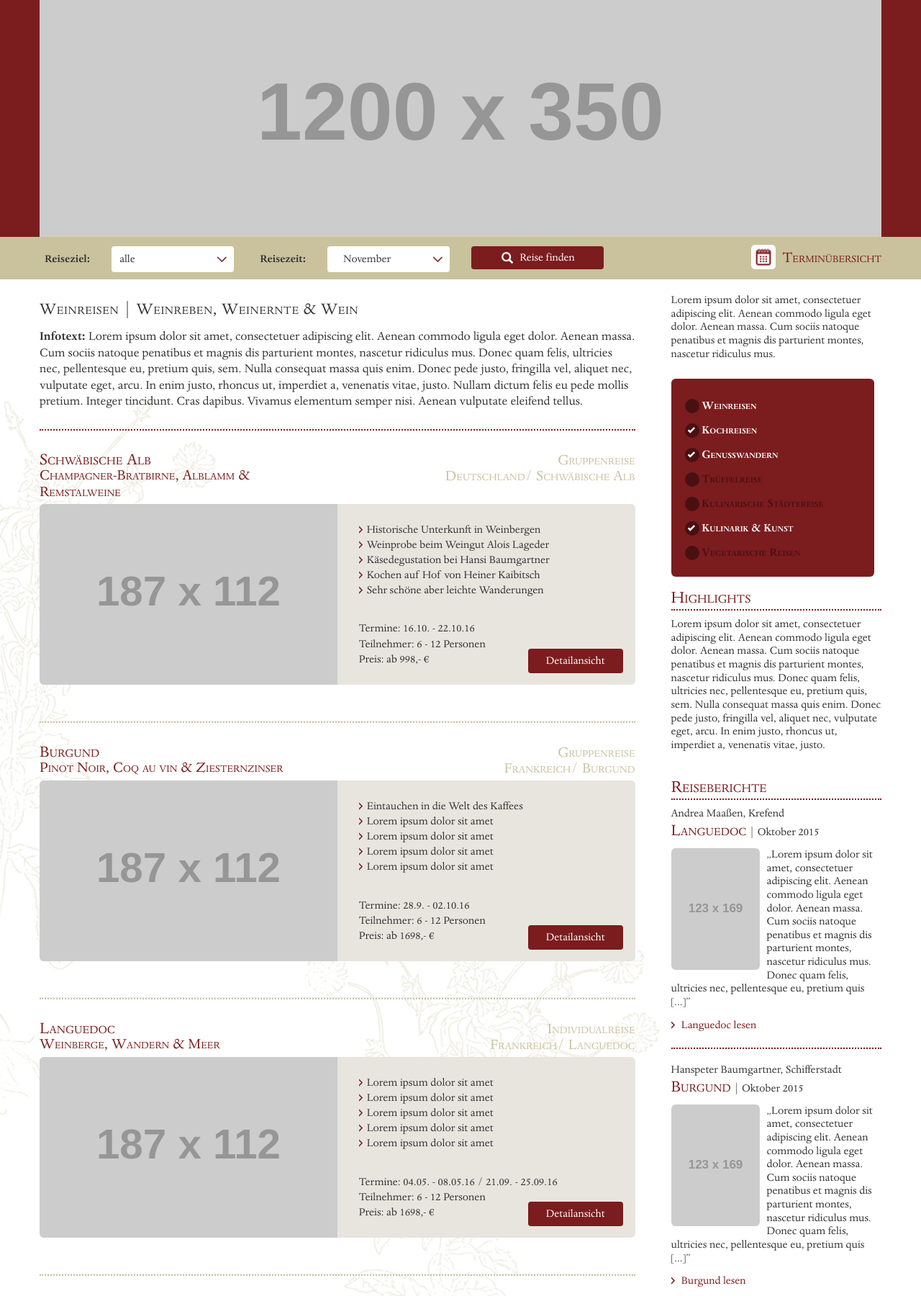
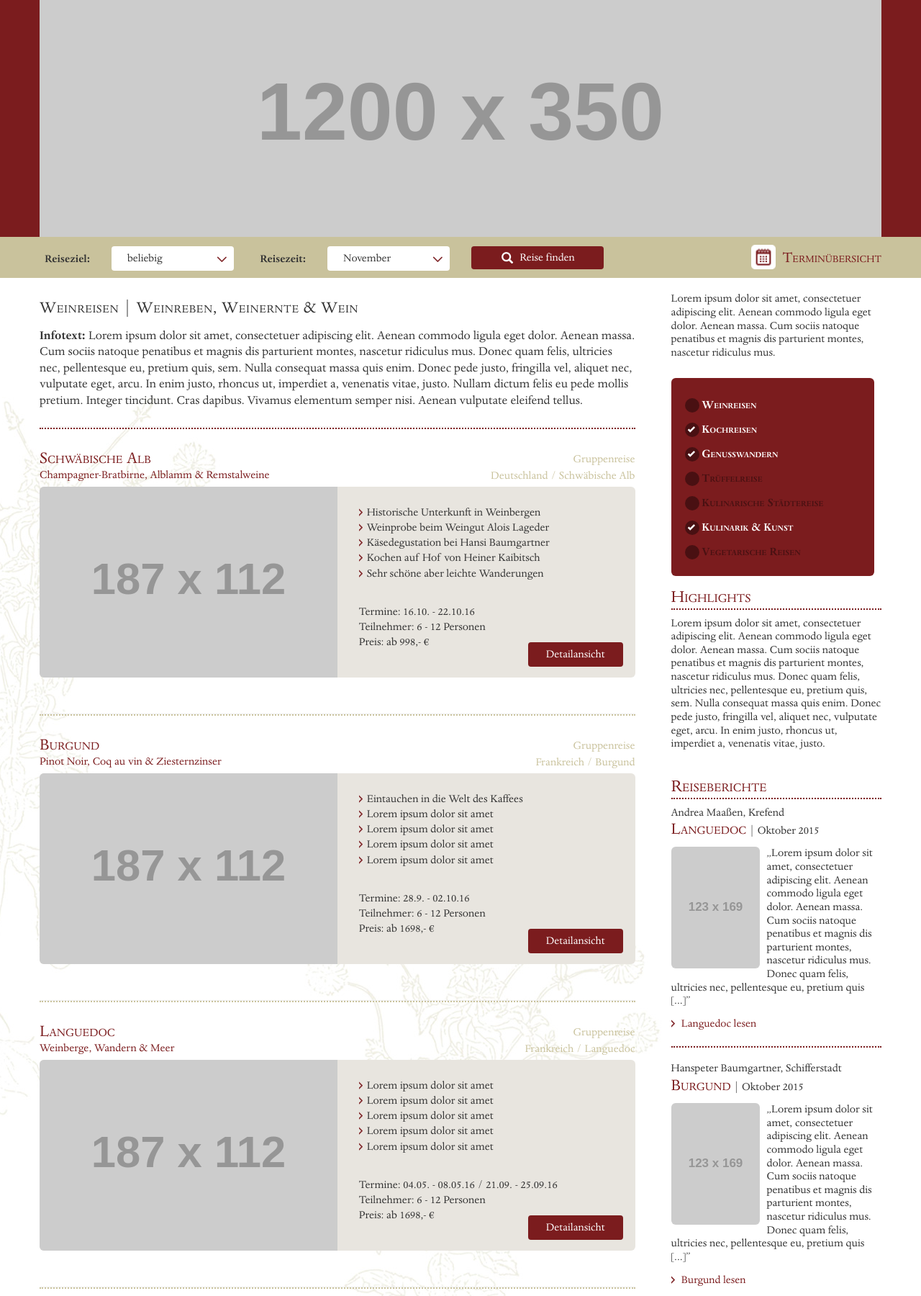
Before and after one commit to gallien/sapio, a PHP site: page /10-reisethema.html in a window 1280 px wide. Shown: the part 118-1918 px from the top of the page at 72% size. Run offline with PHP 8.4, Linux system fonts and the light colour scheme; grey boxes labelled with a size stand in for pictures from a placeholder-image service; some libraries are stand-ins or nearby versions.

Commit message:
Reisethemen

```diff
--- a/10-reiseland.html
+++ b/10-reiseland.html
@@ -38,7 +38,6 @@
                         </p>
                         <hr class="col-xs-12 inlinehr" />
                     </section>
-                    <div id="aside-include" class="clearfix visible-xs"></div>
                     <section class="row reiselandboxes paddingtop0 marginbottom15">
                         <div class="col-xs-6"><h2 class="red-text">Südtirol</h2><small class="red-text">Wein, Käse &amp; Wandern</small></div>
                         <div class="col-xs-6 text-right"><small class="ochre-text">Gruppenreise<br/>Italien / Südtirol</small></div>
--- a/10-reisethema.html
+++ b/10-reisethema.html
@@ -5,7 +5,6 @@
     <meta http-equiv="X-UA-Compatible" content="IE=edge">
     <meta name="viewport" content="width=device-width, initial-scale=1">
     <title>Sapio - Kulinarische Entdeckungsreisen | Reisethema: Weinreisen</title>
-    <link href="https://fonts.googleapis.com/css?family=Lora" rel="stylesheet">
     <link href="vendor/bootstrap/dist/css/bootstrap.min.css" rel="stylesheet">
     <link href="assets/styles/css.css" rel="stylesheet">
     <!--[if lt IE 9]>
@@ -31,7 +30,7 @@
 
         <section class="row">
             <div class="container">
-                <div id="maincontent" class="col-xs-12 col-sm-9">
+                <div id="maincontent" class="col-xs-12 col-sm-8 col-md-9 col-lg-9">
                     <section class="row paddinbottom0">
                         <h1 class="col-xs-12">Weinreisen | Weinreben, Weinernte &amp; Wein</h1>
                         <p class="col-xs-12">
@@ -39,16 +38,14 @@
                         </p>
                         <hr class="col-xs-12 inlinehr" />
                     </section>
-                    <div id="aside-include" class="clearfix visible-xs"></div>
-                    <hr class="visible-xs" />
                     <section class="row reiselandboxes paddingtop0">
-                        <h2 class="col-xs-6 red-text">Schwäbische Alb<br/><small class="red-text">Champagner-Bratbirne, Alblamm &amp; Remstalweine</small></h2>
-                        <h2 class="col-xs-6 ochre-text text-right"><small class="ochre-text">Gruppenreise<br/>Deutschland/ Schwäbische Alb</small></h2>
+                        <div class="col-xs-6"><h2 class="red-text">Schwäbische Alb</h2><small class="red-text">Champagner-Bratbirne, Alblamm &amp; Remstalweine</small></div>
+                        <div class="col-xs-6 text-right"><small class="ochre-text">Gruppenreise<br/>Deutschland / Schwäbische Alb</small></div>
                         <article class="row col-xs-12">
                             <div class="img-rounded ochre-light">
-                                <figure class="col-xs-12 col-sm-6 padding0" style="background-image:url('https://dummyimage.com/187x112/cccccc/000000.png&text=dummy');">&nbsp;</figure>
-                                <div class="col-xs-12 col-sm-6">
-                                    <ul class="list-sapiostyled list-unstyled lh24">
+                                <figure class="col-xs-12 col-md-6 padding0" style="background-image:url('https://dummyimage.com/187x112/cccccc/000000.png&text=dummy');">&nbsp;</figure>
+                                <div class="col-xs-12 col-md-6">
+                                    <ul class="list-sapiostyled list-unstyled">
                                         <li>Historische Unterkunft in Weinbergen</li>
                                         <li>Weinprobe beim Weingut Alois Lageder</li>
                                         <li>Käsedegustation bei Hansi Baumgartner</li>
@@ -56,7 +53,7 @@
                                         <li>Sehr schöne aber leichte Wanderungen</li>
                                     </ul>
                                     <br/>
-                                    <ul class="list-unstyled lh24">
+                                    <ul class="list-unstyled">
                                         <li>Termine: 16.10. - 22.10.16</li>
                                         <li>Teilnehmer: 6 - 12 Personen</li>
                                         <li>Preis: ab 998,- €</li>
@@ -66,13 +63,13 @@
                             </div>
                             <hr/>
                         </article>
-                        <h2 class="col-xs-6 red-text">Burgund<br/><small class="red-text">Pinot Noir, Coq au vin &amp; Ziesternzinser</small></h2>
-                        <h2 class="col-xs-6 ochre-text text-right"><small class="ochre-text">Gruppenreise<br/>Frankreich/ Burgund</small></h2>
+                        <div class="col-xs-6"><h2 class="red-text">Burgund</h2><small class="red-text">Pinot Noir, Coq au vin &amp; Ziesternzinser</small></div>
+                        <div class="col-xs-6 text-right"><small class="ochre-text">Gruppenreise<br/>Frankreich / Burgund</small></div>
                         <article class="row col-xs-12">
                             <div class="img-rounded ochre-light">
-                                <figure class="col-xs-12 col-sm-6 padding0" style="background-image:url('https://dummyimage.com/187x112/cccccc/000000.png&text=dummy');">&nbsp;</figure>
-                                <div class="col-xs-12 col-sm-6">
-                                    <ul class="list-sapiostyled list-unstyled lh24">
+                                <figure class="col-xs-12 col-md-6 padding0" style="background-image:url('https://dummyimage.com/187x112/cccccc/000000.png&text=dummy');">&nbsp;</figure>
+                                <div class="col-xs-12 col-md-6">
+                                    <ul class="list-sapiostyled list-unstyled">
                                         <li>Eintauchen in die Welt des Kaffees</li>
                                         <li>Lorem ipsum dolor sit amet</li>
                                         <li>Lorem ipsum dolor sit amet</li>
@@ -80,7 +77,7 @@
                                         <li>Lorem ipsum dolor sit amet</li>
                                     </ul>
                                     <br/>
-                                    <ul class="list-unstyled lh24">
+                                    <ul class="list-unstyled">
                                         <li>Termine: 28.9. - 02.10.16</li>
                                         <li>Teilnehmer: 6 - 12 Personen</li>
                                         <li>Preis: ab 1698,- €</li>
@@ -90,13 +87,13 @@
                             </div>
                             <hr/>
                         </article>
-                        <h2 class="col-xs-6 red-text">Languedoc<br/><small class="red-text">Weinberge, Wandern &amp; Meer</small></h2>
-                        <h2 class="col-xs-6 ochre-text text-right"><small class="ochre-text">Individualreise<br/>Frankreich/ Languedoc</small></h2>
+                        <div class="col-xs-6"><h2 class="red-text">Languedoc</h2><small class="red-text">Weinberge, Wandern &amp; Meer</small></div>
+                        <div class="col-xs-6 text-right"><small class="ochre-text">Gruppenreise<br/>Frankreich / Languedoc</small></div>
                         <article class="row col-xs-12">
                             <div class="img-rounded ochre-light">
-                                <figure class="col-xs-12 col-sm-6 padding0" style="background-image:url('https://dummyimage.com/187x112/cccccc/000000.png&text=dummy');">&nbsp;</figure>
-                                <div class="col-xs-12 col-sm-6">
-                                    <ul class="list-sapiostyled list-unstyled lh24">
+                                <figure class="col-xs-12 col-md-6 padding0" style="background-image:url('https://dummyimage.com/187x112/cccccc/000000.png&text=dummy');">&nbsp;</figure>
+                                <div class="col-xs-12 col-md-6">
+                                    <ul class="list-sapiostyled list-unstyled">
                                         <li>Lorem ipsum dolor sit amet</li>
                                         <li>Lorem ipsum dolor sit amet</li>
                                         <li>Lorem ipsum dolor sit amet</li>
@@ -104,7 +101,7 @@
                                         <li>Lorem ipsum dolor sit amet</li>
                                     </ul>
                                     <br/>
-                                    <ul class="list-unstyled lh24">
+                                    <ul class="list-unstyled">
                                         <li>Termine: 04.05. - 08.05.16 / 21.09. - 25.09.16</li>
                                         <li>Teilnehmer: 6 - 12 Personen</li>
                                         <li>Preis: ab 1698,- €</li>
@@ -114,13 +111,13 @@
                             </div>
                             <hr/>
                         </article>
-                        <h2 class="col-xs-6 red-text">Südtirol<br/><small class="red-text">Wein, Käse &amp; Wandern</small></h2>
-                        <h2 class="col-xs-6 ochre-text text-right"><small class="ochre-text">Gruppenreise<br/>Italien/ Südtirol</small></h2>
+                        <div class="col-xs-6"><h2 class="red-text">Südtirol</h2><small class="red-text">Wein, Käse &amp; Wandern</small></div>
+                        <div class="col-xs-6 text-right"><small class="ochre-text">Gruppenreise<br/>Italien / Südtirol</small></div>
                         <article class="row col-xs-12">
                             <div class="img-rounded ochre-light">
-                                <figure class="col-xs-12 col-sm-6 padding0" style="background-image:url('https://dummyimage.com/187x112/cccccc/000000.png&text=dummy');">&nbsp;</figure>
-                                <div class="col-xs-12 col-sm-6">
-                                    <ul class="list-sapiostyled list-unstyled lh24">
+                                <figure class="col-xs-12 col-md-6 padding0" style="background-image:url('https://dummyimage.com/187x112/cccccc/000000.png&text=dummy');">&nbsp;</figure>
+                                <div class="col-xs-12 col-md-6">
+                                    <ul class="list-sapiostyled list-unstyled">
                                         <li>Lorem ipsum dolor sit amet</li>
                                         <li>Lorem ipsum dolor sit amet</li>
                                         <li>Lorem ipsum dolor sit amet</li>
@@ -128,7 +125,7 @@
                                         <li>Lorem ipsum dolor sit amet</li>
                                     </ul>
                                     <br/>
-                                    <ul class="list-unstyled lh24">
+                                    <ul class="list-unstyled">
                                         <li>Termine: 29.9. - 03.10.16</li>
                                         <li>Teilnehmer: 6 - 12 Personen</li>
                                         <li>Preis: ab 1498,- €</li>
@@ -138,32 +135,34 @@
                             </div>
                             <hr/>
                         </article>
-                        <button class="btn btn-red text-center col-xs-12 fg-cap">Weitere Reiseangebote laden</button>
+                        <div class="col-xs-12">
+                        	<button class="btn btn-red text-center img-rounded">Weitere Reiseangebote laden</button>
+                        </div>
                     </section>
                     <section class="row paddingsmallercols">
                         <h2 class="col-xs-12">Aktuelle Angebote</h2>
-                        <a href="10-reiseangebot.html" class="col-xs-12 col-sm-4 hiddenlink">
+                        <a href="10-reiseangebot.html" class="col-sm-12 col-md-4 hiddenlink">
                             <figure class="inlinecaption">
-                                <img src="https://dummyimage.com/187x112/cccccc/000000.png&text=dummy" alt="" class="img-rounded img-full" />
-                                <figcaption class="text-center"><strong>Höchste Gästezufriedenheit</strong><br><small>Unsere kulinarische Reise in Berlin</small></figcaption>
+                                <img src="assets/images/start/reise1.jpg" alt="" class="img-rounded img-full" />
+                                <figcaption class="text-center fg-cap">Höchste Gästezufriedenheit<br><small>Unsere kulinarische Reise in Berlin</small></figcaption>
                             </figure>
                         </a>
-                        <a href="10-reiseangebot.html" class="col-xs-12 col-sm-4 hiddenlink">
+                        <a href="10-reiseangebot.html" class="col-sm-12 col-md-4 hiddenlink">
                             <figure class="inlinecaption">
-                                <img src="https://dummyimage.com/187x112/cccccc/000000.png&text=dummy" alt="" class="img-rounded img-full" />
-                                <figcaption class="text-center"><strong>Freie Plätze über Ostern</strong><br><small>Clinque Terre 28.3. - 3.4.</small></figcaption>
+                                <img src="assets/images/start/reise2.jpg" alt="" class="img-rounded img-full" />
+                                <figcaption class="text-center fg-cap">Freie Plätze über Ostern<br><small>Clinque Terre 28.3. - 3.4.</small></figcaption>
                             </figure>
                         </a>
-                        <a href="10-reiseangebot.html" class="col-xs-12 col-sm-4 hiddenlink">
+                        <a href="10-reiseangebot.html" class="col-sm-12 col-md-4 hiddenlink">
                             <figure class="inlinecaption">
-                                <img src="https://dummyimage.com/187x112/cccccc/000000.png&text=dummy" alt="" class="img-rounded img-full" />
-                                <figcaption class="text-center"><strong>Venedig Segelreise</strong><br><small>Freie Plätze über Pflingsten</small></figcaption>
+                                <img src="assets/images/start/reise3.jpg" alt="" class="img-rounded img-full" />
+                                <figcaption class="text-center fg-cap">Venedig Segelreise<br><small>Freie Plätze über Pflingsten</small></figcaption>
                             </figure>
                         </a>
                     </section>
                     <section class="ochre-light highlight-box img-rounded visible-xs aside-newsletter-include"></section>
                 </div>
-                <aside id="sidecontent" class="hidden-xs col-sm-3 hidden-print">
+                <aside id="sidecontent" class="hidden-xs col-sm-4 col-md-3 col-lg-3 hidden-print">
                     <section>
                         <p>Lorem ipsum dolor sit amet, consectetuer adipiscing elit. Aenean commodo ligula eget dolor. Aenean massa. Cum sociis natoque penatibus et magnis dis parturient montes, nascetur ridiculus mus.</p>
                     </section>
--- a/assets/styles/css.css
+++ b/assets/styles/css.css
@@ -79,7 +79,7 @@ select, input, textarea {
     border: none;
     display: inline-block;
     font: inherit;
-    line-height: 1.5em;
+    line-height: 1.4;
     padding: 5px 0.2em;
     margin: 0;
     -webkit-box-sizing: border-box;
@@ -296,7 +296,7 @@ body>main{
     padding: 7px 25px;
 }
 .reiselandboxes>.row>*>div .btn {
-	margin-top: -35px;
+	margin-top: -20px;
 }
 .reiselandboxes button {
 	padding: 12px;
@@ -980,7 +980,7 @@ blockquote .small::before, blockquote footer::before, blockquote small::before {
     left: 8%;
 }
 #headerslider .carousel-control {
-    width: 50px;
+    width: 20px;
 }
 .carousel-control {
     opacity:.6;
@@ -997,10 +997,10 @@ blockquote .small::before, blockquote footer::before, blockquote small::before {
     color:#fff;
 }
 #headerslider .carousel-control.right {
-    right: -40px;
+    right: -20px;
 }
 #headerslider .carousel-control.left {
-    left: -48px;
+    left: -28px;
 }
 #headerslider .carousel-caption-bottom-right{
     text-align:left;
@@ -1103,7 +1103,7 @@ blockquote .small::before, blockquote footer::before, blockquote small::before {
     .headersliderbox{
         padding:0;
     }
-    .col-sm-4, .col-sm-12 {
+    .col-md-4, .col-sm-4, .col-sm-12 {
         margin-bottom: 10px;
     }
     .reiselandboxes .row > * > figure{
@@ -1137,6 +1137,9 @@ blockquote .small::before, blockquote footer::before, blockquote small::before {
     #headerslider .item {
         height: 200px;
     }
+    .fintravelbox {
+    	padding-bottom: 0;
+    }
     .fintravelbox .container, body > header .navbar-collapse .navbar-nav>*{
         text-align: center;
     }
@@ -1148,7 +1151,7 @@ blockquote .small::before, blockquote footer::before, blockquote small::before {
     }
 	.fintravelbox select {
 		width: 96%;
-		margin-bottom: 10px;
+		margin-bottom: 5px;
 	}
     .fintravelbox .btn.btn-red{
         width: 96%;
--- a/inc/fintravelbox.inc.html
+++ b/inc/fintravelbox.inc.html
@@ -3,7 +3,7 @@
         <label for="reiseziel" class="col-xs-4 col-sm-1 col-md-1 control-label">Reiseziel: </label>
         <div class="col-xs-8 col-sm-3 col-md-2">
             <select name="reiseziel" id="reiseziel">
-                <option value="-1" selected>alle</option>
+                <option value="-1" selected>&nbsp;&nbsp;&nbsp;beliebig</option>
                 <option class="optionGroup">Italien</option>
                 <option value="0">&nbsp;&nbsp;&nbsp;Südtirol</option>
                 <option value="1">&nbsp;&nbsp;&nbsp;Triest</option>
@@ -30,7 +30,7 @@
         <label for="reisemonat" class="col-xs-4 col-sm-1 col-md-1 control-label">Reisezeit: </label>
         <div class="col-xs-8 col-sm-3 col-md-2">
             <select name="reisemonat" id="reisemonat">
-                <option value="-1" selected>alle</option>
+                <option value="-1" selected>beliebig</option>
                 <option class="optionGroup">2016</option>
                 <option value="2016-09">&nbsp;&nbsp;&nbsp;September</option>
                 <option value="2016-10">&nbsp;&nbsp;&nbsp;Oktober</option>
--- a/inc/footer.inc.html
+++ b/inc/footer.inc.html
@@ -1,5 +1,5 @@
 <section class="container footertitle">
-    <img src="assets/images/sapio-flower-bg.jpg" alt="" class="flowerbg flowerbg-bottom" />
+    <img src="assets/images/sapio-flower-bg.jpg" alt="" class="flowerbg flowerbg-bottom hidden-xs" />
     <span class="fg-cap">SAPIO [lat. Ich schmecke | Ich verstehe | Ich habe Geschmack]</span>
 </section>
 <section class="row red">
@@ -79,7 +79,7 @@
 <section class="row ochre paddingtop0">
     <div class="container">
         <div class="row">
-            <aside class="col-xs-12 col-sm-12 col-md-6 sapiomediabox">
+            <aside class="col-xs-12 col-sm-12 col-md-6">
                 <h6>Sapio in den Medien</h6>
                 <a href="#" rel="nofollow"><img src="assets/images/sapio-medien-geo.png" alt="" /></a>
                 <a href="#" rel="nofollow"><img src="assets/images/sapio-medien-sueddeutsche.png" alt="" /></a>
@@ -87,7 +87,7 @@
                 <a href="#" rel="nofollow"><img src="assets/images/sapio-medien-faz.png" alt="" /></a>
                 <a href="#" rel="nofollow"><img src="assets/images/sapio-medien-sonntagaktuell.png" alt="" /></a>
             </aside>
-            <aside class="col-xs-12 col-sm-12 col-md-6 row">
+            <aside class="col-xs-12 col-sm-12 col-md-6">
                 <h6 class="col-xs-12 padding0">Partner / Mitgliedschaften</h6>
                 <a href="#" class="col-xs-2 padding0" rel="nofollow"><img src="assets/images/sapio-partner-tourcert.png" alt="" class="img-responsive" /></a>
                 <a href="#" class="col-xs-3 padding0" rel="nofollow"><img src="assets/images/sapio-partner-atmosfair.png" alt="" class="img-responsive" /></a>
--- a/inc/header.inc.html
+++ b/inc/header.inc.html
@@ -1,6 +1,6 @@
 <nav class="navbar">
     <div class="container">
-        <img src="assets/images/sapio-flower-bg.jpg" alt="" class="flowerbg" />
+        <img src="assets/images/sapio-flower-bg.jpg" alt="" class="flowerbg hidden-xs">
         <div class="navbar-header navbar-default">
             <a class="navbar-brand" href="./">
                 <img src="assets/images/sapio-logo-kulinarische-entdeckungsreisen.png" alt="Logo" />
```
Also changed, not shown: index.html (+10 -10 lines).
